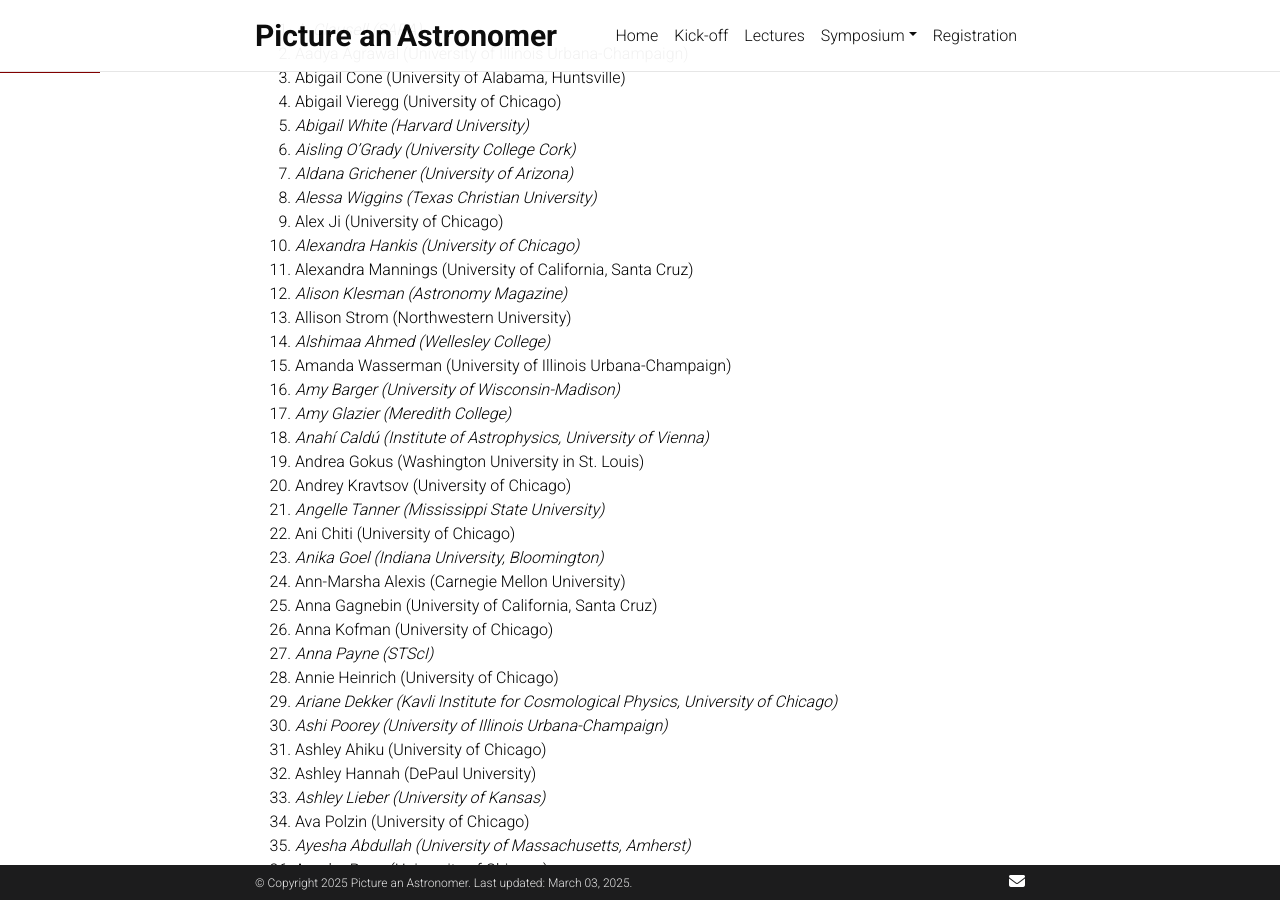
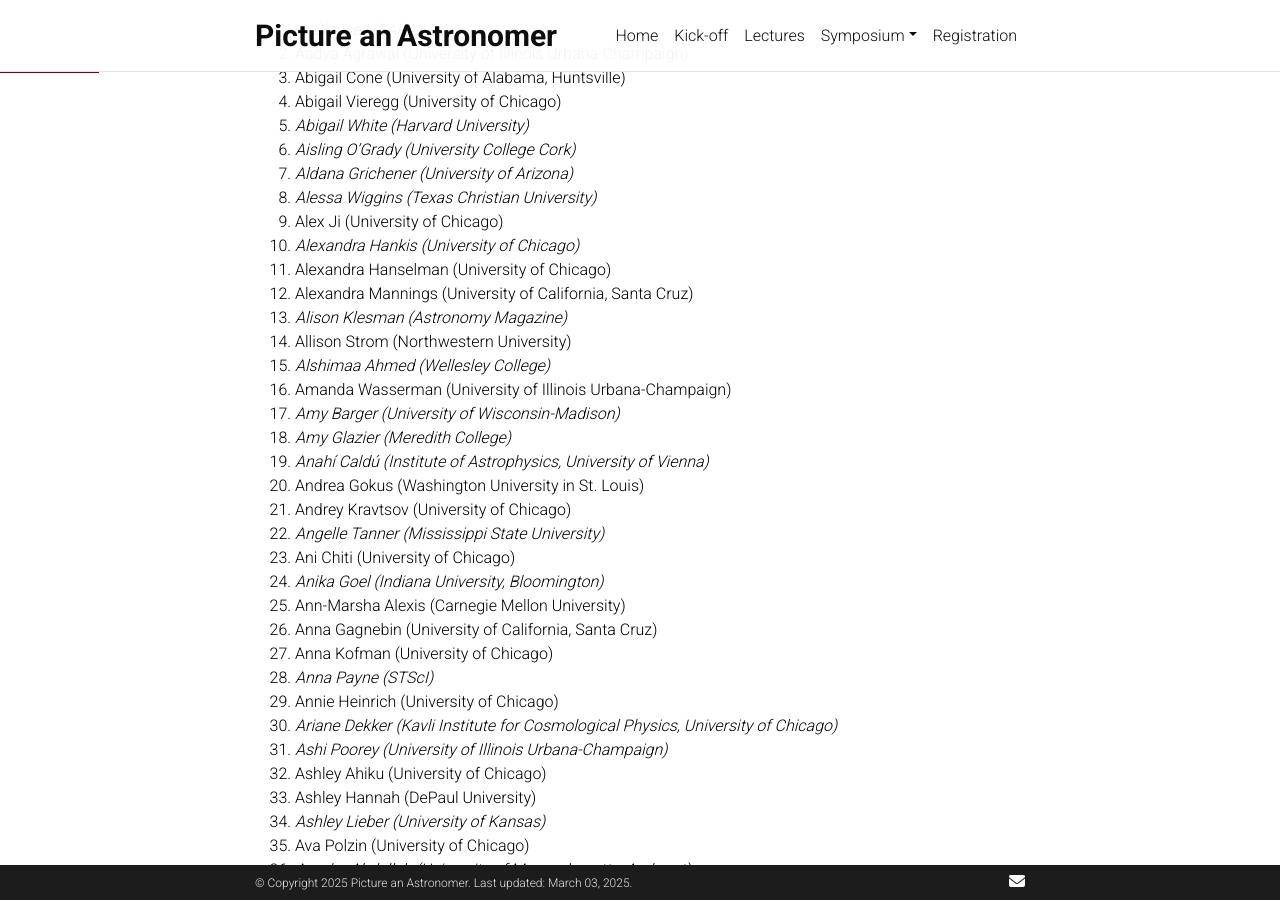
Before and after one commit to pictureanastronomer/pictureanastronomer.github.io, a Jekyll site: the page built from _pages/symposiumparticipants.md, in a window 1280 px wide and 900 px high, scrolled down 446 px. Built offline with Jekyll 4.4.1, drawn with Linux system fonts in a browser that asks for light colours; nearby versions of some CDN libraries; comment, search, counter and statistics services are not loaded; a style sheet for code colours, icons or effects is not loaded.

Commit message:
add last-minute registrants

```diff
--- a/_pages/symposiumparticipants.md
+++ b/_pages/symposiumparticipants.md
@@ -26,32 +26,33 @@
 8. *Alessa Wiggins (Texas Christian University)*
 9. Alex Ji (University of Chicago)
 10. *Alexandra Hankis (University of Chicago)*
-11. Alexandra Mannings (University of California, Santa Cruz)
-12. *Alison Klesman (Astronomy Magazine)*
-13. Allison Strom (Northwestern University)
-14. *Alshimaa Ahmed (Wellesley College)*
-15. Amanda Wasserman (University of Illinois Urbana-Champaign)
-16. *Amy Barger (University of Wisconsin-Madison)*
-17. *Amy Glazier (Meredith College)*
-18. *Anahí Caldú (Institute of Astrophysics, University of Vienna)*
-19. Andrea Gokus (Washington University in St. Louis)
-20. Andrey Kravtsov (University of Chicago)
-21. *Angelle Tanner (Mississippi State University)*
-22. Ani Chiti (University of Chicago)
-23. *Anika Goel (Indiana University, Bloomington)*
-24. Ann-Marsha Alexis (Carnegie Mellon University)
-25. Anna Gagnebin (University of California, Santa Cruz)
-26. Anna Kofman (University of Chicago)
-27. *Anna Payne (STScI)*
-28. Annie Heinrich (University of Chicago)
-29. *Ariane Dekker (Kavli Institute for Cosmological Physics, University of Chicago)*
-30. *Ashi Poorey (University of Illinois Urbana-Champaign)*
-31. Ashley Ahiku (University of Chicago)
-32. Ashley Hannah (DePaul University)
-33. *Ashley Lieber (University of Kansas)*
-34. Ava Polzin (University of Chicago)
-35. *Ayesha Abdullah (University of Massachusetts, Amherst)*
-36. Ayesha Rana (University of Chicago)
+11. Alexandra Hanselman (University of Chicago)
+12. Alexandra Mannings (University of California, Santa Cruz)
+13. *Alison Klesman (Astronomy Magazine)*
+14. Allison Strom (Northwestern University)
+15. *Alshimaa Ahmed (Wellesley College)*
+16. Amanda Wasserman (University of Illinois Urbana-Champaign)
+17. *Amy Barger (University of Wisconsin-Madison)*
+18. *Amy Glazier (Meredith College)*
+19. *Anahí Caldú (Institute of Astrophysics, University of Vienna)*
+20. Andrea Gokus (Washington University in St. Louis)
+21. Andrey Kravtsov (University of Chicago)
+22. *Angelle Tanner (Mississippi State University)*
+23. Ani Chiti (University of Chicago)
+24. *Anika Goel (Indiana University, Bloomington)*
+25. Ann-Marsha Alexis (Carnegie Mellon University)
+26. Anna Gagnebin (University of California, Santa Cruz)
+27. Anna Kofman (University of Chicago)
+28. *Anna Payne (STScI)*
+29. Annie Heinrich (University of Chicago)
+30. *Ariane Dekker (Kavli Institute for Cosmological Physics, University of Chicago)*
+31. *Ashi Poorey (University of Illinois Urbana-Champaign)*
+32. Ashley Ahiku (University of Chicago)
+33. Ashley Hannah (DePaul University)
+34. *Ashley Lieber (University of Kansas)*
+35. Ava Polzin (University of Chicago)
+36. *Ayesha Abdullah (University of Massachusetts, Amherst)*
+37. Ayesha Rana (University of Chicago)
 38. *Becka Phillipson (Villanova University)*
 39. *Binod Bhattarai (University of California, Merced)*
 40. Bradford Benson (University of Chicago)
```
